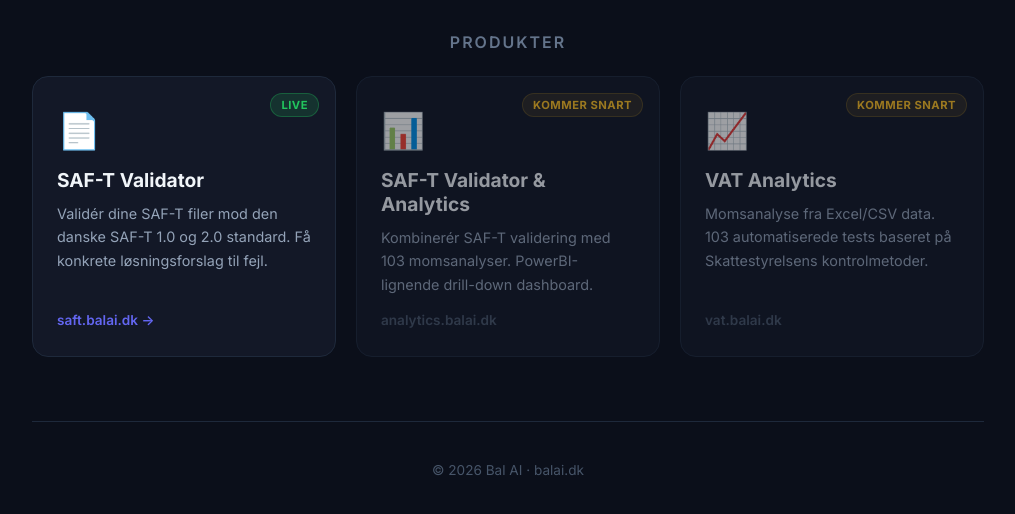
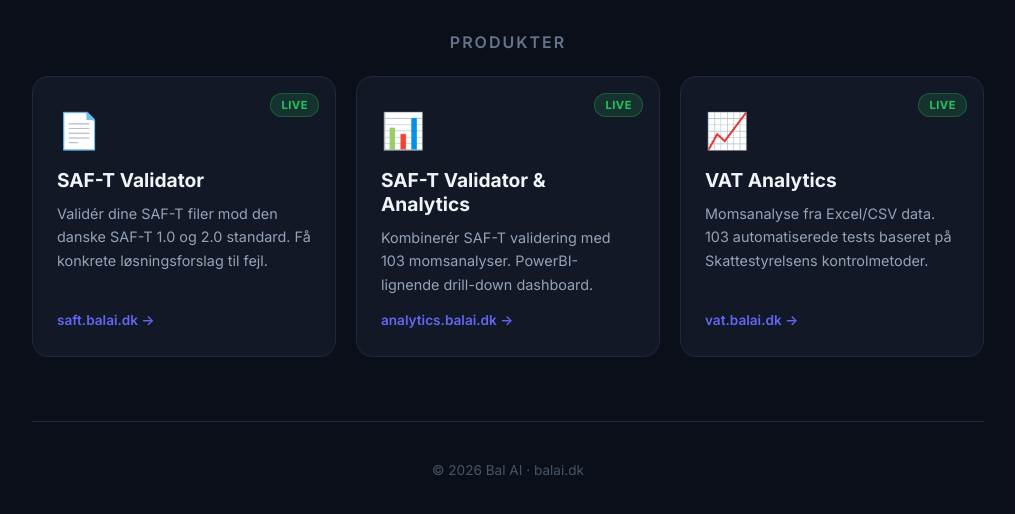
Before and after one commit to Bal1979/balai-landing, a Flask app: page / in a window 1280 px wide. Shown: the part 231-745 px from the top of the page, without its empty margins (132-1147 px from the left). Run offline with Flask 3, Linux system fonts and the light colour scheme.

Commit message:
Update all products to LIVE with clickable links

```diff
--- a/templates/index.html
+++ b/templates/index.html
@@ -34,22 +34,22 @@
                 </a>
 
                 <!-- SAF-T Validator & Analytics -->
-                <div class="product-card coming-soon">
-                    <div class="product-badge badge-soon">Kommer snart</div>
+                <a href="https://analytics.balai.dk" class="product-card live">
+                    <div class="product-badge badge-live">Live</div>
                     <div class="product-icon">&#128202;</div>
                     <h3>SAF-T Validator &amp; Analytics</h3>
                     <p>Kombiner&eacute;r SAF-T validering med 103 momsanalyser. PowerBI-lignende drill-down dashboard.</p>
-                    <span class="product-link coming">analytics.balai.dk</span>
-                </div>
+                    <span class="product-link">analytics.balai.dk &rarr;</span>
+                </a>
 
                 <!-- VAT Analytics -->
-                <div class="product-card coming-soon">
-                    <div class="product-badge badge-soon">Kommer snart</div>
+                <a href="https://vat.balai.dk" class="product-card live">
+                    <div class="product-badge badge-live">Live</div>
                     <div class="product-icon">&#128200;</div>
                     <h3>VAT Analytics</h3>
                     <p>Momsanalyse fra Excel/CSV data. 103 automatiserede tests baseret p&aring; Skattestyrelsens kontrolmetoder.</p>
-                    <span class="product-link coming">vat.balai.dk</span>
-                </div>
+                    <span class="product-link">vat.balai.dk &rarr;</span>
+                </a>
 
             </div>
         </section>
```
